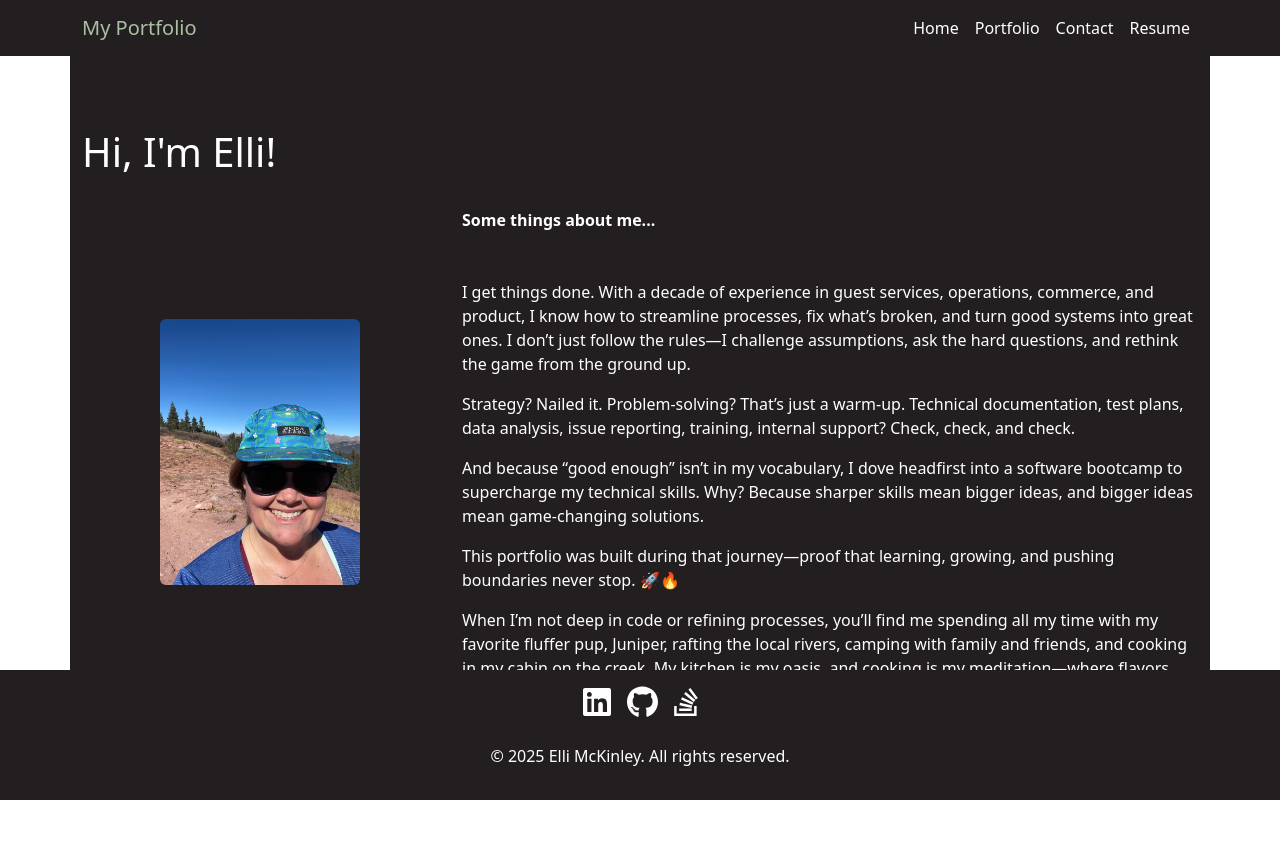
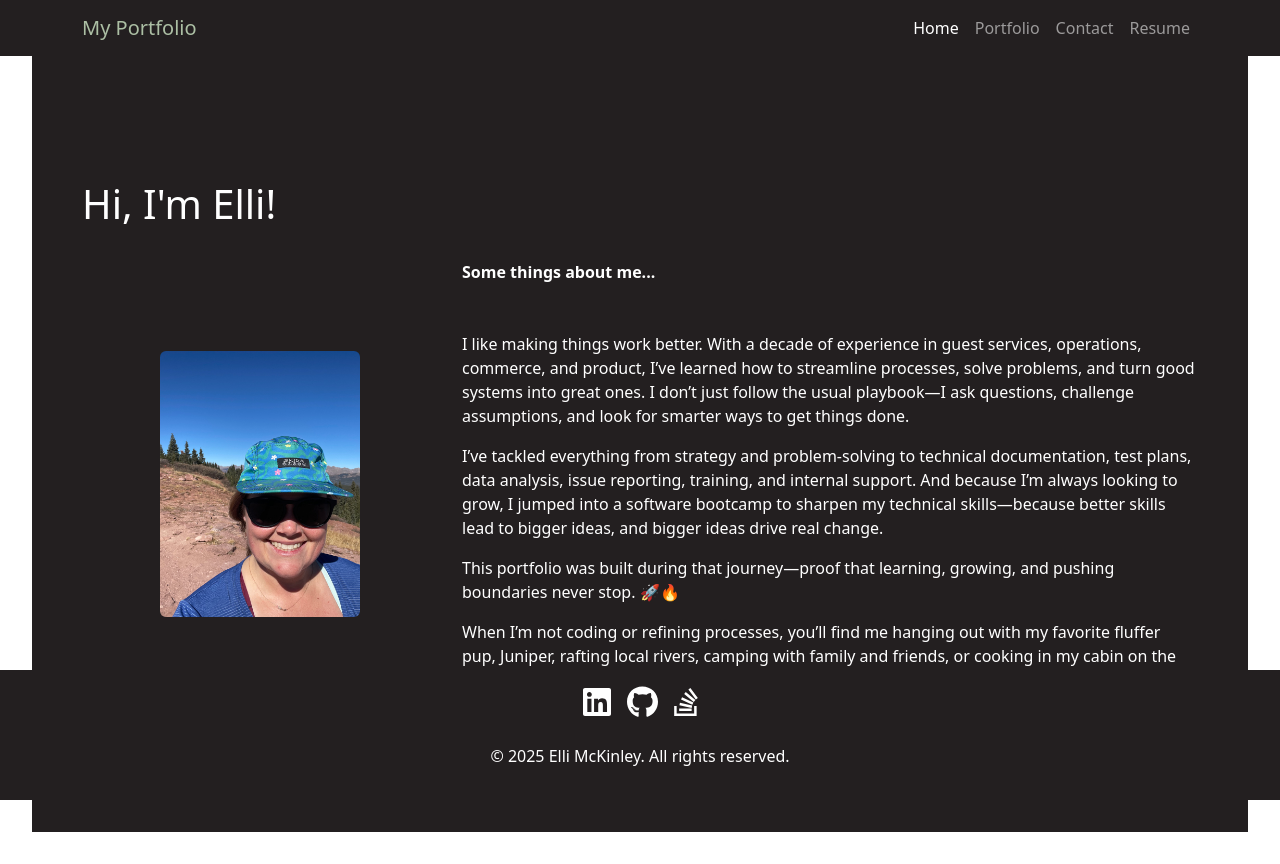
Before and after one commit to ellimckinley/react-portfolio, a React (Vite) app: page / in a window 1280 px wide. Before the commit the page ends 832 px from the top, so only its background shows below. Built offline with nearby package versions, Linux system fonts and the light colour scheme; a web font is replaced by a local one.

Commit message:
updated nav to indicate active tab, updated styling on project cards and updated copy on project cards and about me.

```diff
--- a/src/App.css
+++ b/src/App.css
@@ -1,5 +1,11 @@
+* {
+  margin: 0;
+  padding: 0;
+  box-sizing: border-box;
+}
+
 #root {
-  max-width: 1280px;
+  /* max-width: 1280px; */
   margin: 0 auto;
   padding: 2rem;
   text-align: center;
@@ -16,6 +22,11 @@ html, body {
   flex-direction: column;
   min-height: 100vh;
   width: 100%;
+}
+
+body, nav {
+  margin: 0;
+  padding: 0;
 }
 
 .content {
@@ -39,8 +50,13 @@ html, body {
   width: 100%;
 }
 
+
 body {
   margin: 0;
+  place-items: center;
+  width: 100%;
+  min-width: 320px;
+  min-height: 100vh;
   font-family: -apple-system, BlinkMacSystemFont, 'Segoe UI', Roboto, 'Helvetica Neue', Arial, sans-serif;
   -webkit-font-smoothing: antialiased;
   -moz-osx-font-smoothing: grayscale;
@@ -50,7 +66,7 @@ code {
   font-family: source-code-pro, Menlo, Monaco, Consolas, 'Courier New', monospace;
 }
 
-@keyframes logo-spin {
+/* @keyframes logo-spin {
   from {
     transform: rotate(0deg);
   }
@@ -63,4 +79,4 @@ code {
   a:nth-of-type(2) .logo {
     animation: logo-spin infinite 20s linear;
   }
-}
+} */
--- a/src/components/Card.jsx
+++ b/src/components/Card.jsx
@@ -1,17 +1,23 @@
 import React from 'react';
-import { FaGithub } from 'react-icons/fa';
+import { FaGithub, FaExternalLinkAlt } from 'react-icons/fa';
 
-const Card = ({ title, description, link }) => {
+const Card = ({ title, description, githubLink, websiteLink }) => {
     return (
         <div className="col-md-4 mb-4">
             <div className="card">
-                <div className="card-body text-center bg-secondary text-dark">
-                    <a href={link} target="_blank" rel="noopener noreferrer"
+                <div className="card-body text-center bg-secondary-custom text-dark">
+                    <a href={githubLink} target="_blank" rel="noopener noreferrer"
                     style={{ textDecoration: 'none', color: 'inherit' }}>
                         <h5 className="card-title">{title}</h5>
                         <p>{description}</p>
                         <FaGithub size={30} />
                     </a>
+                    {websiteLink && (
+                        <a href={websiteLink} target="_blank" rel="noopener noreferrer"
+                        style={{ textDecoration: 'none', color: 'inherit', marginLeft: '10px' }}>
+                            <FaExternalLinkAlt size={30} />
+                        </a>
+                    )}
                 </div>
             </div>
         </div>
--- a/src/components/Nav.jsx
+++ b/src/components/Nav.jsx
@@ -22,10 +22,34 @@ const NavBar = () => {
         <Navbar.Toggle aria-controls="basic-navbar-nav" />
         <Navbar.Collapse id="basic-navbar-nav">
           <Nav className="ms-auto">
-            <Nav.Link as={NavLink} to="/" className="text-main-custom nav-link-custom" activeClassName="active" onClick={handleSelect}>Home</Nav.Link>
-            <Nav.Link as={NavLink} to="/portfolio" className="text-main-custom nav-link-custom" activeClassName="active" onClick={handleSelect}>Portfolio</Nav.Link>
-            <Nav.Link as={NavLink} to="/contact" className="text-main-custom nav-link-custom" activeClassName="active" onClick={handleSelect}>Contact</Nav.Link>
-            <Nav.Link as={NavLink} to="/resume" className="text-main-custom nav-link-custom" activeClassName="active" onClick={handleSelect}>Resume</Nav.Link>
+            <Nav.Link
+              as={NavLink}
+              to="/"
+              className={({ isActive }) => isActive ? "text-main-custom nav-link-custom active" : "text-main-custom nav-link-custom"}
+              onClick={handleSelect}
+            >
+              Home</Nav.Link>
+            <Nav.Link
+              as={NavLink}
+              to="/portfolio"
+              className={({ isActive }) => isActive ? "text-main-custom nav-link-custom active" : "text-main-custom nav-link-custom"}
+              onClick={handleSelect}
+            >
+              Portfolio</Nav.Link>
+            <Nav.Link
+              as={NavLink}
+              to="/contact"
+              className={({ isActive }) => isActive ? "text-main-custom nav-link-custom active" : "text-main-custom nav-link-custom"}
+              onClick={handleSelect}
+            >
+              Contact</Nav.Link>
+            <Nav.Link
+              as={NavLink}
+              to="/resume"
+              className={({ isActive }) => isActive ? "text-main-custom nav-link-custom active" : "text-main-custom nav-link-custom"}
+              onClick={handleSelect}
+            >
+              Resume</Nav.Link>
           </Nav>
         </Navbar.Collapse>
       </Container>
--- a/src/index.css
+++ b/src/index.css
@@ -1,3 +1,16 @@
+* {
+  margin: 0;
+  padding: 0;
+  box-sizing: border-box;
+}
+
+html, body {
+  width: 100%;
+  height: 100%;
+  margin: 0;
+  padding: 0;
+}
+
 :root {
   font-family: system-ui, Avenir, Helvetica, Arial, sans-serif;
   line-height: 1.5;
@@ -22,13 +35,7 @@ a:hover {
   color: #535bf2;
 }
 
-body {
-  margin: 0;
-  display: flex;
-  place-items: center;
-  min-width: 320px;
-  min-height: 100vh;
-}
+
 
 @media (prefers-color-scheme: light) {
   :root {
--- a/src/pages/Homepage.jsx
+++ b/src/pages/Homepage.jsx
@@ -16,31 +16,17 @@ const HomePage = () => {
           <br />
           <br />
           <p className="text-start">
-            I get things done. With a decade of experience in guest services, operations, commerce,
-            and product, I know how to streamline processes, fix what’s broken, and turn good systems
-            into great ones. I don’t just follow the rules—I challenge assumptions, ask the hard
-            questions, and rethink the game from the ground up.
+          I like making things work better. With a decade of experience in guest services, operations, commerce, and product, I’ve learned how to streamline processes, solve problems, and turn good systems into great ones. I don’t just follow the usual playbook—I ask questions, challenge assumptions, and look for smarter ways to get things done.
           </p>
           <p className="text-start">
-            Strategy? Nailed it. Problem-solving?
-            That’s just a warm-up. Technical documentation, test plans, data analysis, issue reporting,
-            training, internal support? Check, check, and check.
-          </p>
-          <p className="text-start">
-            And because “good enough” isn’t in my
-            vocabulary, I dove headfirst into a software bootcamp to supercharge my technical skills.
-            Why? Because sharper skills mean bigger ideas, and bigger ideas mean game-changing solutions.
+          I’ve tackled everything from strategy and problem-solving to technical documentation, test plans, data analysis, issue reporting, training, and internal support. And because I’m always looking to grow, I jumped into a software bootcamp to sharpen my technical skills—because better skills lead to bigger ideas, and bigger ideas drive real change.
           </p>
           <p className="text-start">
             This portfolio was built during that journey—proof that learning, growing, and pushing
             boundaries never stop. 🚀🔥
           </p>
           <p className="text-start">
-            When I’m not deep in code or refining processes,
-            you’ll find me spending all my time with my favorite fluffer pup, Juniper, rafting the local
-            rivers, camping with family and friends, and cooking in my cabin on the creek. My kitchen
-            is my oasis, and cooking is my meditation—where flavors, creativity, and a little bit of
-            chaos come together in the best way.
+          When I’m not coding or refining processes, you’ll find me hanging out with my favorite fluffer pup, Juniper, rafting local rivers, camping with family and friends, or cooking in my cabin on the creek. My kitchen is my happy place—where creativity, flavors, and a little bit of chaos come together in the best way.
           </p>
         </div>
       </section>
--- a/src/pages/Portfoliopage.jsx
+++ b/src/pages/Portfoliopage.jsx
@@ -25,51 +25,44 @@ const PortfolioPage = () => {
       <br />
       <h2 className="text-center">Deployed Projects</h2>
       <br></br>
-      <div className="row justify-content-center ">
+      <div className="row justify-content-center  ">
         <Card
           title="SwatchSaver"
-          description="Interactive color palette generator"
-          link="https://ellimckinley.github.io/SwatchSaver/"
+          description="Interactive color palette generator using HTML, JavaScript, and TailwindCSS"
+          githubLink="https://github.com/ellimckinley/SwatchSaver"
+          websiteLink="https://ellimckinley.github.io/SwatchSaver/"
         />
         <Card
           title="My First Portfolio"
           description="Initial portfolio created using HTML, CSS, and JavaScript"
-          link="https://ellimckinley.github.io/portfolio/"
+          githubLinklink="https://github.com/ellimckinley/portfolio"
+          websiteLink="https://ellimckinley.github.io/portfolio/"
         />
-                <Card
-          title="Project 3"
+        <Card
+          title="Employee Tracker"
+          description="Command line application using JavaScript, Node.js, PostgreSQL, Inquirer"
+          githubLinklink="https://github.com/ellimckinley/emplolyee-tracker"
+          websiteLink=""
+        />
+        <Card
+          title="Vehicle Builder"
           description="Initial portfolio created using HTML, CSS, and JavaScript"
-          link="https://ellimckinley.github.io/portfolio/"
+          githubLinklink="https://github.com/ellimckinley/vehicle-builder"
+          websiteLink=""
         />
-                <Card
-          title="Project 4"
-          description="Initial portfolio created using HTML, CSS, and JavaScript"
-          link="https://ellimckinley.github.io/portfolio/"
+        <Card
+          title="Weather Dashboard"
+          description="IN PROGRESS: 5-Day weather forecast using HTML, CSS, JavaScript, TypeScript, and API's"
+          githubLinklink="https://github.com/ellimckinley/weather-dashboard"
+          websiteLink="https://weather-dashboard-vm5a.onrender.com"
         />
-                <Card
-          title="Project 5"
-          description="Initial portfolio created using HTML, CSS, and JavaScript"
-          link="https://ellimckinley.github.io/portfolio/"
-        />
-                <Card
+        <Card
           title="Project 6"
-          description="Initial portfolio created using HTML, CSS, and JavaScript"
-          link="https://ellimckinley.github.io/portfolio/"
+          description="COMING SOON"
+          githubLinklink=""
+          websiteLink=""
         />
       </div>
-      {/* <h2 className="text-center">My GitHub Projects</h2>
-      <div className="row justify-content-center ">
-        <ul className="list-group w-50 ">
-          {repos.map(repo => (
-            <li key={repo.id} className="list-group-item bg-secondary-custom text-dark-custom">
-              <a href={repo.html_url} target="_blank" rel="noopener noreferrer"
-              style={{ textDecoration: 'none', color: 'inherit' }}>
-                {repo.name}
-              </a>
-            </li>
-          ))}
-        </ul>
-      </div> */}
     </div>
   );
 };
--- a/src/styles.css
+++ b/src/styles.css
@@ -1,8 +1,3 @@
-html, body {
-    height: 100%;
-    width: 100%;
-    margin: 0;
-}
 
 /* Primary Background */
 .bg-primary-custom {
```
